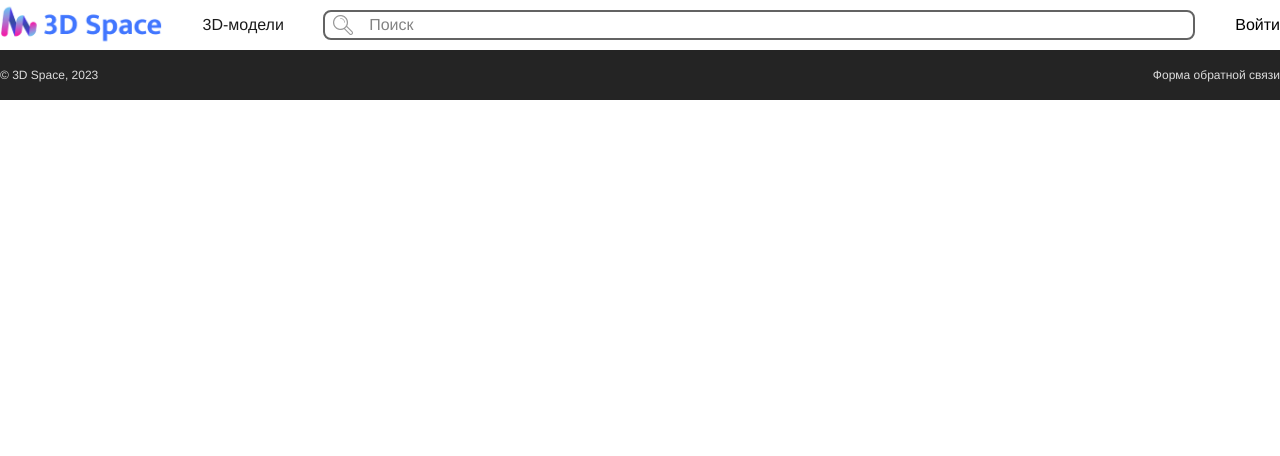
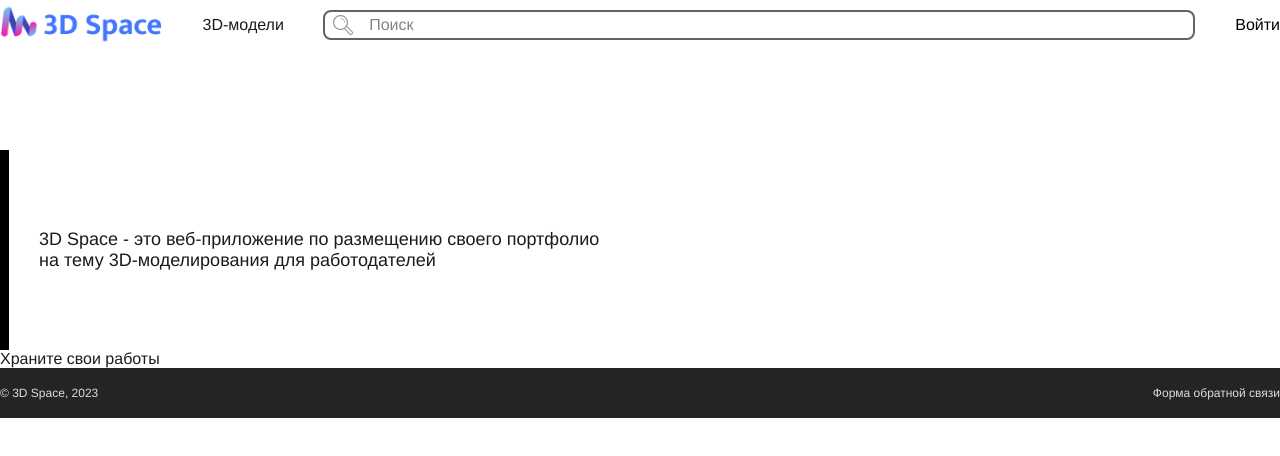
Before and after one commit to Fer167/3DSpace, a Vue app in the folder 3d-space/: page / in a window 1280 px wide. Shown: the top 456 px of the page. Built offline with nearby package versions, Linux system fonts and the light colour scheme.

Commit message:
Add: MainPage

```diff
--- /dev/null
+++ b/3d-space/src/components/SectionTitle.vue
@@ -0,0 +1,83 @@
+<template>
+  <div class="title__fon"></div>
+  <section class="title">
+    <aside class="title__information">
+      <div class="title__wrap-description">
+        <div class="title__black-box"></div>
+        <p class="title__text">
+          3D Space - это веб-приложение по размещению своего портфолио на тему 3D-моделирования для работодателей
+        </p>
+      </div>
+      <div>
+        <p>
+          {{ sliderData[0] }}
+        </p>
+        <div>
+          <div></div>
+          <div></div>
+          <div></div>
+          <div></div>
+          <div></div>
+        </div>
+      </div>
+    </aside>
+    <div>
+
+    </div>
+  </section>
+</template>
+
+<script>
+export default {
+  props: {
+  },
+  data() {
+    return {
+      sliderData: [
+        "Храните свои работы",
+        "Просматривайте в 3D-проекции",
+        "Делитесь своими работами с другими",
+        "Создайте резюме с портфолио, которое заинтересует компании",
+        "Ищите работников для своей компании",
+      ]
+    }
+  },
+  computed: {
+
+  },
+  methods: {
+
+  }
+};
+</script>
+
+<style scoped>
+.title__fon {
+
+}
+.title {
+  width: 1280px;
+  margin: auto;
+  display: flex;
+  flex-direction: row;
+  margin-top: 100px;
+}
+.title__information {
+  width: 50%;
+}
+.title__wrap-description {
+  display: flex;
+  flex-direction: row;
+
+}
+.title__black-box {
+  width: 10px;
+  height: 200px;
+  background-color: #000;
+}
+.title__text {
+  font-size: 18px;
+  margin: auto 30px;
+  width: 630px;
+}
+</style>
--- a/3d-space/src/views/MainPage.vue
+++ b/3d-space/src/views/MainPage.vue
@@ -1,15 +1,14 @@
 <template>
-  <div class="home">
-  </div>
+  <SectionTitle />
 </template>
 
 <script>
-import HelloWorld from "@/components/HelloWorld.vue";
+import SectionTitle from "@/components/SectionTitle.vue";
 
 export default {
   name: "MainPage",
   components: {
-    HelloWorld,
+    SectionTitle,
   },
 };
 </script>
```
Also changed, not shown: 3d-space/src/assets/image/MainPageFon/Ellipse 1.png (added), 3d-space/src/assets/image/MainPageFon/Ellipse 2.png (added).
